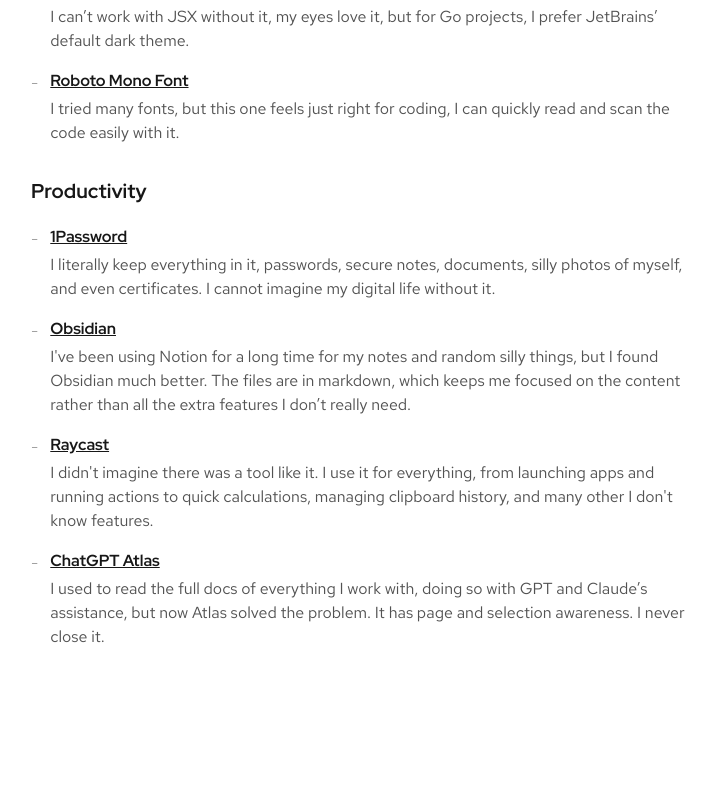
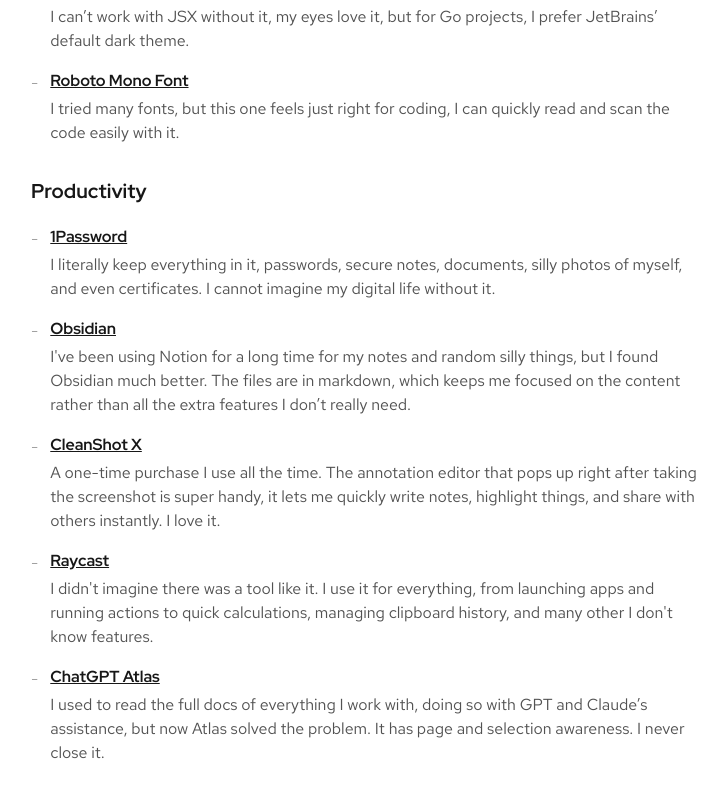
Before and after one commit to salimabsi/salimabsi.me, a Next.js app: page /uses in a window 1280 px wide. Shown: the part 1071-1868 px from the top of the page, without its empty margins (273-1000 px from the left). Before the commit the page ends 1784 px from the top, so only its background shows below. Built offline with nearby package versions, Linux system fonts and the light colour scheme.

Commit message:
feat: add CleanShot

```diff
--- a/src/app/uses/page.tsx
+++ b/src/app/uses/page.tsx
@@ -63,6 +63,11 @@
         description: "I've been using Notion for a long time for my notes and random silly things, but I found Obsidian much better. The files are in markdown, which keeps me focused on the content rather than all the extra features I don’t really need.",
       },
       {
+        title: 'CleanShot X',
+        link: 'https://cleanshot.com/',
+        description: "A one-time purchase I use all the time. The annotation editor that pops up right after taking the screenshot is super handy, it lets me quickly write notes, highlight things, and share with others instantly. I love it.",
+      },
+      {
         title: 'Raycast',
         link: 'https://www.raycast.com/',
         description: "I didn't imagine there was a tool like it. I use it for everything, from launching apps and running actions to quick calculations, managing clipboard history, and many other I don't know features.",
```
